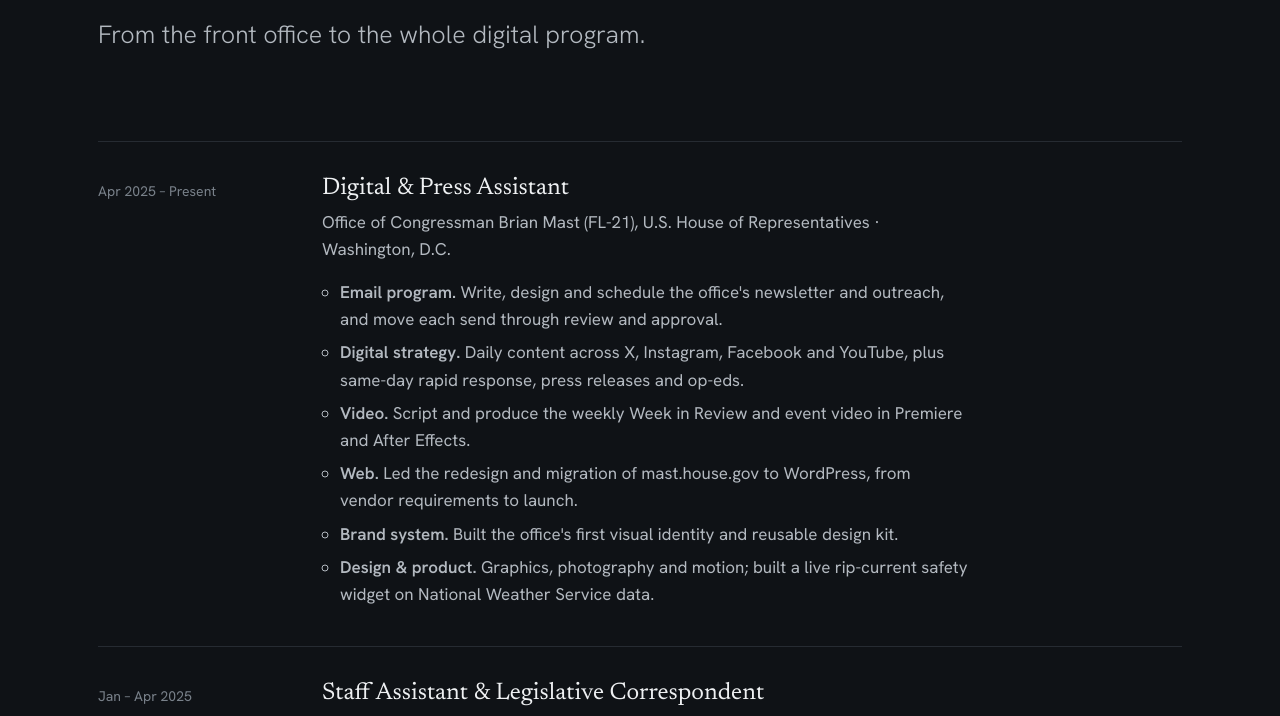
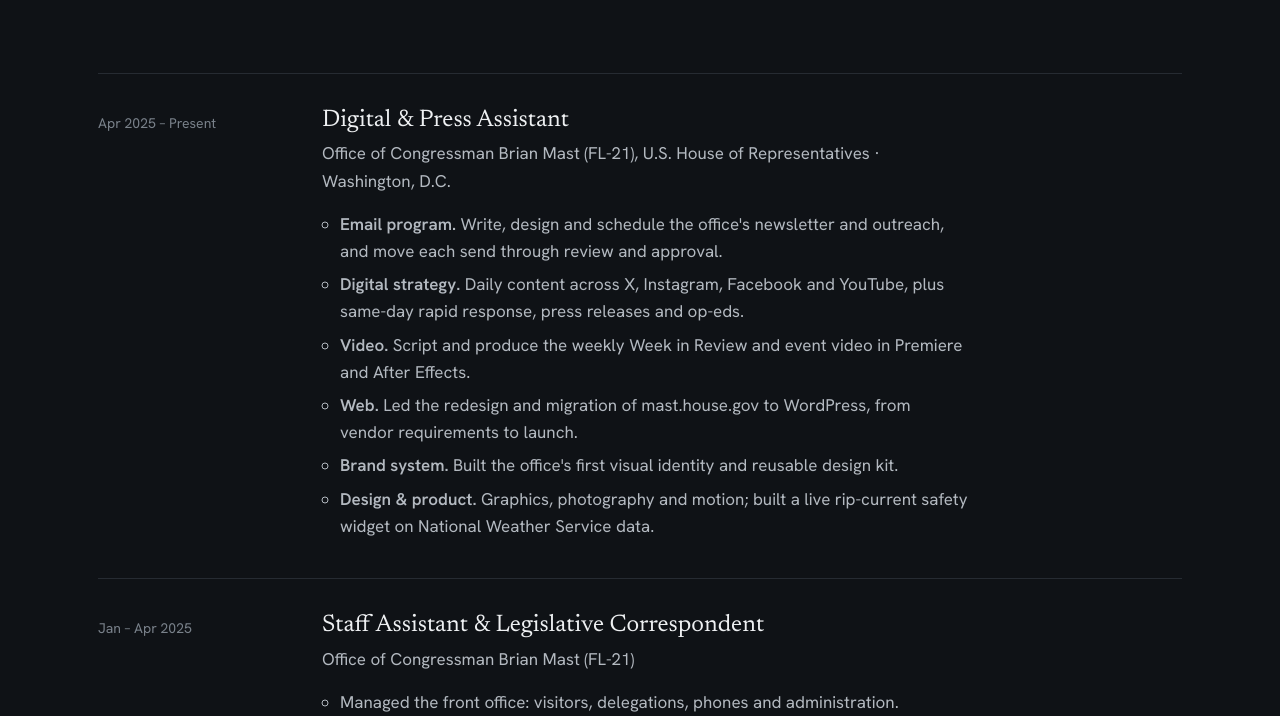
Before and after one commit to davidlwcasimes-ui/davidlwcasimes-ui.github.io, a plain HTML site: page experience.html in a window 1280 px wide. Shown: the part 384-1100 px from the top of the page. Drawn offline with Linux system fonts and the light colour scheme.

Commit message:
Add files via upload

```diff
--- a/experience.html
+++ b/experience.html
@@ -43,7 +43,6 @@
   <div>
     <p class="eyebrow">David L.W. Casimes</p>
     <h1>Experience</h1>
-    <p class="lede">From the front office to the whole digital program.</p>
   </div>
 </section>
 
```
